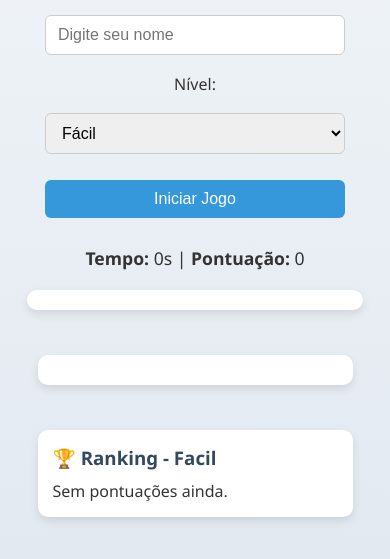
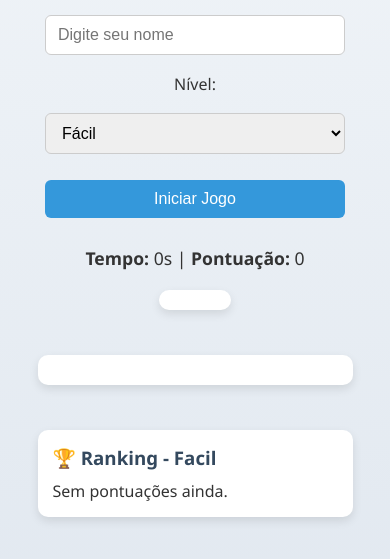
Before and after one commit to LucasCascalheira/jogo.github.io, a plain HTML site: page index.html in a window 390 px wide. Shown: the part 141-700 px from the top of the page. Drawn offline with Linux system fonts and the light colour scheme.

Commit message:
Update styles.css

```diff
--- a/styles.css
+++ b/styles.css
@@ -149,16 +149,24 @@ button:hover {
     max-width: 300px;
   }
 
-  #grid {
-    grid-template-columns: repeat(10, 28px);
-  }
+  .cell {
+  user-select: none;
+  -webkit-user-select: none;
+}
 
-  .cell {
-    width: 28px;
-    height: 28px;
-    font-size: 14px;
-    line-height: 28px;
-  }
+/* Layout responsivo */
+#grid {
+  display: grid;
+  grid-template-columns: repeat(14, 1fr);
+  max-width: 100vw;
+  touch-action: none; /* Impede scroll durante o toque */
+}
+
+.cell {
+  width: min(8vw, 40px);
+  height: min(8vw, 40px);
+  font-size: min(5vw, 24px);
+}
 
   #word-list,
   #ranking {
```
